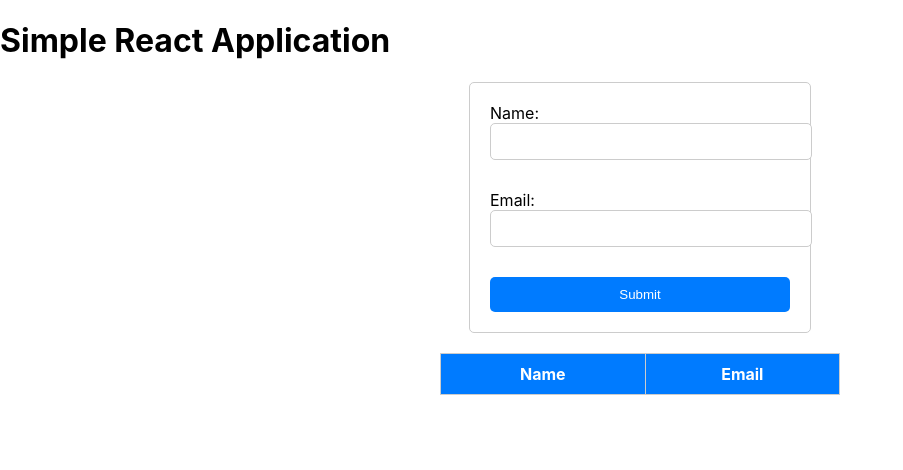
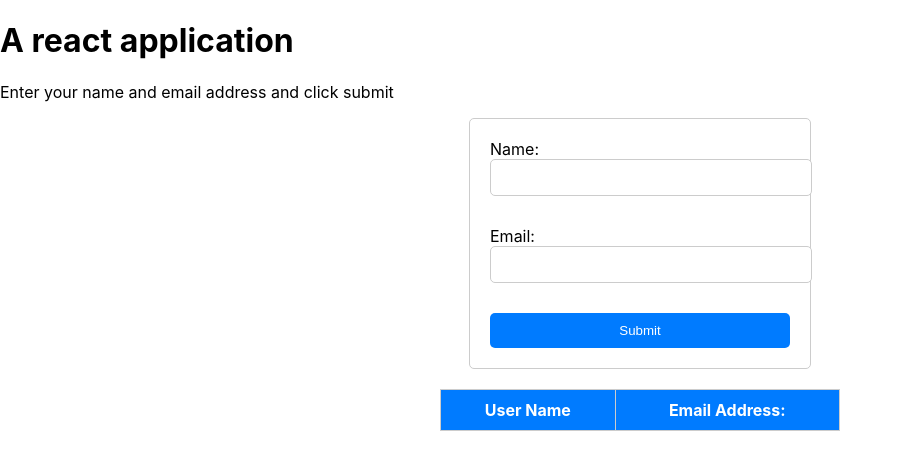
Before and after one commit to chinmaybonde20-v2/React-Project, a React (Create React App) app: page / in a window 1280 px wide. Shown: the top 470 px of the page, without its empty margins (0-903 px from the left). Built offline with nearby package versions, Linux system fonts and the light colour scheme.

Commit message:
package.json changes

```diff
--- a/package.json
+++ b/package.json
@@ -14,6 +14,8 @@
   "scripts": {
     "start": "react-scripts start",
     "build": "react-scripts build",
+    "sync": "aws s3 sync ./build s3://react-project-v3/",
+    "invalidate": "aws cloudfront create-invalidation --distribution-id EBI31LR7WW39I --paths /*",
     "test": "react-scripts test",
     "eject": "react-scripts eject"
   },
--- a/src/App.js
+++ b/src/App.js
@@ -11,7 +11,8 @@ function App() {
 
   return (
     <div>
-      <h1>Simple React Application</h1>
+      <h1>A react application</h1>
+      <p>Enter your name and email address and click submit</p>
       <MyForm onSubmit={handleSubmit} />
       <DataTable data={data} />
     </div>
--- a/src/components/DataTable.js
+++ b/src/components/DataTable.js
@@ -6,8 +6,8 @@ const DataTable = ({ data }) => {
     <table className="data-table">
       <thead>
         <tr>
-          <th>Name</th>
-          <th>Email</th>
+          <th>User Name</th>
+          <th>Email Address: </th>
         </tr>
       </thead>
       <tbody>
```
